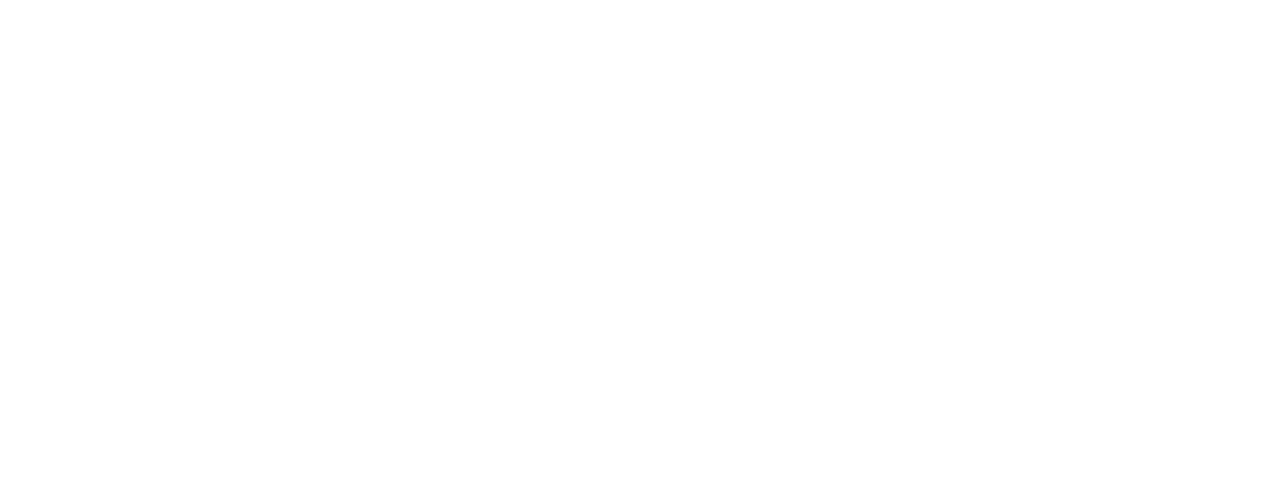
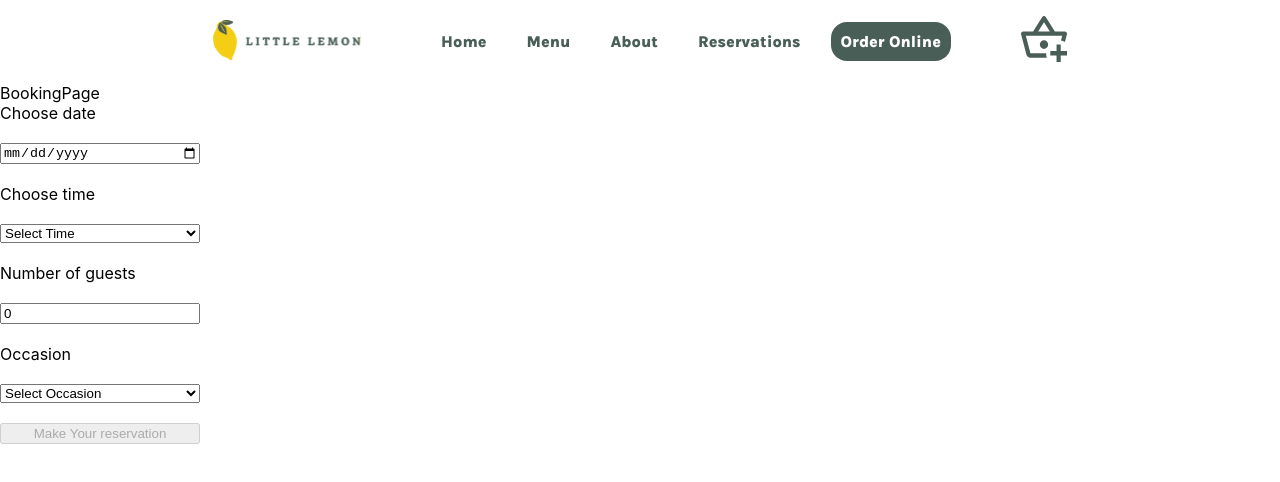
Before and after one commit to santosh2697/coursera-project, a React (Create React App) app: page /booking in a window 1280 px wide. Before the commit this address had no page. Shown: the top 482 px of the page. Built offline with nearby package versions, Linux system fonts and the light colour scheme; a web font is replaced by a local one.

Commit message:
Booking page finished

```diff
--- a/package.json
+++ b/package.json
@@ -4,7 +4,7 @@
   "private": true,
   "dependencies": {
     "@testing-library/jest-dom": "^5.17.0",
-    "@testing-library/react": "^13.4.0",
+    "@testing-library/react": "^14.1.2",
     "@testing-library/user-event": "^13.5.0",
     "react": "^18.3.1",
     "react-dom": "^18.3.1",
@@ -37,6 +37,6 @@
     ]
   },
   "devDependencies": {
-    "typescript": "^5.5.4"
+    "@babel/plugin-proposal-private-property-in-object": "^7.24.7"
   }
 }
--- a/src/App.js
+++ b/src/App.js
@@ -1,16 +1,20 @@
 import "./App.css";
 import { BrowserRouter, Routes, Route } from "react-router-dom";
 import HomePage from "./Components/HomePage/HomePage.tsx";
-import Reservation from "./Components/Reservation/Reservation.tsx";
+import BookingPage from "./Components/BookingPage/BookingPage.tsx";
 import Payment from "./Components/Payment/Payment.tsx";
+import SuccessPage from "./Components/SuccessPage/SuccessPage.tsx";
 
 function App() {
   return (
     <BrowserRouter>
       <Routes>
         <Route path="/" element={<HomePage />} />
-        <Route path="/reservation" element={<Reservation />} />
+        <Route path="/booking" element={<BookingPage />} />
+        <Route path="/confirmed" element={<SuccessPage />} />
+
         <Route path="/payment" element={<Payment />} />
+
       </Routes>
     </BrowserRouter>
   );
--- /dev/null
+++ b/src/Components/BookingForm/BookingForm.tsx
@@ -0,0 +1,154 @@
+import React, { useEffect, useState } from "react";
+import { useNavigate } from "react-router-dom";
+
+const submitAPI = function (formData) {
+  return true;
+};
+
+const BookingForm = ({
+  availableTimes,
+  dispatch = (p0: { type: string; val: any }) => {},
+  mockSubmit = () => {},
+}) => {
+  const [date, setDate] = useState("");
+  const [isDateTouched, setIsDateTouched] = useState(false);
+
+  const [time, setTime] = useState("select");
+  const [isTimeTouched, setIsTimeTouched] = useState(false);
+
+  const [noOfGuests, setNoOfGuests] = useState(0);
+  const [isNoOfGuestsTouched, setIsNoOfGuestsTouched] = useState(false);
+
+  const [occasion, setOccasion] = useState("select");
+  const [isOccasionTouched, setIsOccasionTouched] = useState(false);
+
+  const [submitDisabled, setSubmitDisabled] = useState(true);
+  const navigate = useNavigate();
+
+  useEffect(() => {
+    if (date.length > 0) {
+      dispatch({ type: "initializeTimes", val: date });
+    }
+  }, [date]);
+
+  useEffect(() => {
+    if (validateForm()) setSubmitDisabled(false);
+    else if (!validateForm() && !submitDisabled) setSubmitDisabled(true);
+  }, [date, time, noOfGuests, occasion, submitDisabled]);
+
+  const validateForm = () => {
+    const isDateValid = date.length > 0;
+    const isTimeValid = time !== "select";
+    const noOfGuestsValid = noOfGuests > 0;
+    const occasionValid = occasion !== "select";
+    return isDateValid && isTimeValid && noOfGuestsValid && occasionValid;
+  };
+
+  const handleSubmit = (e) => {
+    e.preventDefault();
+
+    if (validateForm()) {
+      const formData = {
+        date: date,
+        time: time,
+        noOfGuests: noOfGuests,
+        occasion: occasion,
+      };
+      const isFormSubmitted = submitAPI(formData);
+
+      if (isFormSubmitted) {
+        //call update dispatch
+        dispatch({ type: "updateTimes", val: formData });
+
+        //For testing button submit
+        mockSubmit();
+
+        setTimeout(() => {
+          //Navigate to success page after 1s so that local storage updates
+          navigate("/confirmed", { state: formData });
+        }, 1000);
+      }
+    }
+  };
+
+  return (
+    <form
+      style={{ display: "grid", maxWidth: "200px", gap: "20px" }}
+      onSubmit={handleSubmit}
+    >
+      <label htmlFor="res-date">Choose date</label>
+      <input
+        type="date"
+        id="res-date"
+        onChange={(e) => setDate(e.target.value)}
+        value={date}
+        onBlur={() => setIsDateTouched(true)}
+        data-testid="select-date"
+        aria-label="On Click"
+      />
+      {isDateTouched && date.length === 0 && <div>Enter valid date</div>}
+
+      <label htmlFor="res-time">Choose time</label>
+      <select
+        id="res-time"
+        onChange={(e) => setTime(e.target.value)}
+        value={time}
+        onBlur={() => setIsTimeTouched(true)}
+        data-testid="select-time"
+        aria-label="On Click"
+      >
+        <option value="select">Select Time</option>
+        {availableTimes?.map((time, index) => (
+          <option key={index} value={time}>
+            {time}
+          </option>
+        ))}
+      </select>
+      {isTimeTouched && time === "select" && <div>Enter valid time</div>}
+
+      <label htmlFor="guests">Number of guests</label>
+      <input
+        type="number"
+        placeholder="1"
+        min="1"
+        max="10"
+        id="guests"
+        onChange={(e) => setNoOfGuests(Number(e.target.value))}
+        value={noOfGuests}
+        onBlur={() => setIsNoOfGuestsTouched(true)}
+        data-testid="no-of-guests"
+        aria-label="On Click"
+      />
+      {isNoOfGuestsTouched && noOfGuests < 1 && (
+        <div>Number of guest should be between 1 and 10</div>
+      )}
+
+      <label htmlFor="occasion">Occasion</label>
+      <select
+        id="occasion"
+        onChange={(e) => setOccasion(e.target.value)}
+        value={occasion}
+        onBlur={() => setIsOccasionTouched(true)}
+        data-testid="select-occasion"
+        aria-label="On Click"
+      >
+        <option value="select">Select Occasion</option>
+        <option value="Birthday">Birthday</option>
+        <option value="Anniversary">Anniversary</option>
+      </select>
+      {isOccasionTouched && occasion === "select" && (
+        <div>Enter valid occasion</div>
+      )}
+
+      <input
+        type="submit"
+        value="Make Your reservation"
+        data-testid="SubmitButton"
+        disabled={submitDisabled}
+        aria-label="On Click"
+      />
+    </form>
+  );
+};
+
+export default BookingForm;
--- /dev/null
+++ b/src/Components/BookingPage/BookingPage.tsx
@@ -0,0 +1,95 @@
+import React, { useReducer } from "react";
+import Header from "../Header/Header.tsx";
+import BookingForm from "../BookingForm/BookingForm.tsx";
+
+export const seededRandom = function (seed) {
+  var m = 2 ** 35 - 31;
+  var a = 185852;
+  var s = seed % m;
+  return function () {
+    return (s = (s * a) % m) / m;
+  };
+};
+
+export const fetchAPI = function (date) {
+  let result = [];
+  let random = seededRandom(date.getDate());
+
+  for (let i = 17; i <= 23; i++) {
+    if (random() < 0.5) {
+      result.push(i + ":00");
+    }
+    if (random() < 0.5) {
+      result.push(i + ":30");
+    }
+  }
+  return result;
+};
+
+export const reducer = (state, action) => {
+  //if any slots are booked in selected date
+  const bookedDates = localStorage.getItem("bookedDates");
+  switch (action.type) {
+    case "updateTimes":
+      const copyArr = [...state];
+      let filteredArr = copyArr.filter((val) => val !== action.val.time);
+
+      //There are no booked slots
+      if (bookedDates === null) {
+        const data = { [action.val.date]: [action.val.time] };
+        localStorage.setItem("bookedDates", JSON.stringify(data));
+      } else {
+        const bookedDatesJson = JSON.parse(bookedDates);
+
+        //if selected date does not exist
+        if (!bookedDatesJson[action.val.date]) {
+          bookedDatesJson[action.val.date] = [action.val.time];
+        } else {
+          //Adding time to existing booked slots
+          const bookedSlots = new Set(bookedDatesJson[action.val.date]);
+          bookedDatesJson[action.val.date].push(action.val.time);
+
+          filteredArr = filteredArr.filter((time) => !bookedSlots.has(time));
+        }
+        localStorage.setItem("bookedDates", JSON.stringify(bookedDatesJson));
+      }
+
+      return filteredArr;
+    case "initializeTimes":
+      //Fetch new available time slots for selected date
+      const date = new Date(action.val);
+      let availableSlots = fetchAPI(date);
+
+      if (bookedDates !== null) {
+        const bookedDatesJson = JSON.parse(bookedDates);
+
+        if (bookedDatesJson[action.val]) {
+          const bookedSlots = new Set(bookedDatesJson[action.val]);
+
+          availableSlots = availableSlots.filter(
+            (time) => !bookedSlots.has(time)
+          );
+        }
+      }
+      return availableSlots;
+    default: {
+      throw Error("Unknown action: " + action.type);
+    }
+  }
+};
+
+const BookingPage = () => {
+  //By default fetch available slost for current date
+  const initialData = fetchAPI(new Date());
+  const [availableTimes, dispatch] = useReducer(reducer, initialData);
+
+  return (
+    <div className="booking-page-container">
+      <Header />
+      BookingPage
+      <BookingForm availableTimes={availableTimes} dispatch={dispatch} />
+    </div>
+  );
+};
+
+export default BookingPage;
--- a/src/Components/Header/Header.tsx
+++ b/src/Components/Header/Header.tsx
@@ -8,7 +8,13 @@
 
 const Header = () => {
   const { isMobile, isDesktop } = useWindowDimensions();
-  const links = ["Home", "About", "Menu", "Reservations", "Order Online"];
+  const links = [
+    { label: "Home", route: "/" },
+    { label: "Menu", route: "/" },
+    { label: "About", route: "/" },
+    { label: "Reservations", route: "/booking" },
+    { label: "Order Online", route: "/booking" },
+  ];
   if (isDesktop) {
     return (
       <header className="desktop-header-container">
@@ -16,8 +22,10 @@
           <Logo />
         </figure>
         <nav className="nav-items">
-          {links?.map((link) => (
-            <Link to="/">{link}</Link>
+          {links?.map((link, index) => (
+            <Link key={index} to={link.route}>
+              {link.label}
+            </Link>
           ))}
         </nav>
         <figure>
--- a/src/Components/Hero/Hero.css
+++ b/src/Components/Hero/Hero.css
@@ -66,3 +66,9 @@
     margin-inline: unset;
   }
 }
+
+@media only screen and (min-width: 1180px) {
+  .reserve-btn {
+    cursor: pointer;
+  }
+}
--- a/src/Components/Reservation/Reservation.tsx
+++ /dev/null
@@ -1,7 +0,0 @@
-import React from "react";
-
-const Reservation = () => {
-  return <div>Reservation</div>;
-};
-
-export default Reservation;
--- a/src/Components/Specials/Specials.tsx
+++ b/src/Components/Specials/Specials.tsx
@@ -36,7 +36,7 @@
       <>
         {specialsData.map((data) => {
           return (
-            <article className="special-card">
+            <article className="special-card" key={data.label}>
               <img
                 className="card-img"
                 src={`${data.image}`}
@@ -63,7 +63,7 @@
       <>
         {specialsData.map((data) => {
           return (
-            <article className="mobile-special-card">
+            <article className="mobile-special-card" key={data.label}>
               <div className="mobile-card-container">
                 <div className="card-heading card-title-font-style">
                   {data.label}
--- /dev/null
+++ b/src/Components/SuccessPage/SuccessPage.tsx
@@ -0,0 +1,11 @@
+import React from "react";
+import { useLocation } from "react-router-dom";
+
+const SuccessPage = () => {
+  const location = useLocation();
+  console.log(location.state, "location---");
+
+  return <div>SuccessPage</div>;
+};
+
+export default SuccessPage;
--- a/src/Components/Testimonials/Testimonials.tsx
+++ b/src/Components/Testimonials/Testimonials.tsx
@@ -41,7 +41,7 @@
       <div className="testimonials-wrapper">
         {testimonials?.map((data) => {
           return (
-            <article className="testimonials-container">
+            <article className="testimonials-container" key={data.name}>
               {stars.repeat(data.rating)}
               <div className="user-name-container">
                 <img src={data.image} alt="user" />
```
Also changed, not shown: src/Components/Hero/Hero.tsx (+6 -1 lines), 2 other files (tests, documents, lock files or other folders).
